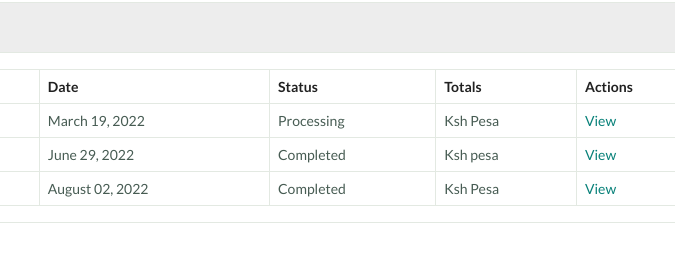
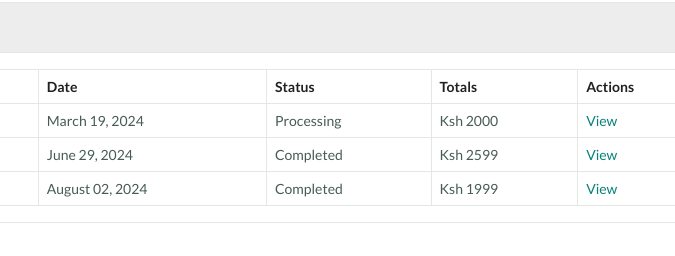
Before and after one commit to Gak1o/999, a plain HTML site: page 832-main/Barchie-main/accounts.html in a window 1280 px wide. Both pictures are taken after a click on the element "Orders". Shown: the part 286-542 px from the top of the page, 477-1152 px from the left. Drawn offline with nearby package versions, Linux system fonts and the light colour scheme.

Commit message:
small changes

```diff
--- a/832-main/Barchie-main/accounts.html
+++ b/832-main/Barchie-main/accounts.html
@@ -148,23 +148,23 @@
                   <tbody>
                     <tr>
                       <td>#1357</td>
-                      <td>March 19, 2022</td>
+                      <td>March 19, 2024</td>
                       <td>Processing</td>
-                      <td>Ksh Pesa</td>
+                      <td>Ksh 2000</td>
                       <td><a href="#" class="view__order">View</a></td>
                     </tr>
                     <tr>
                       <td>#2468</td>
-                      <td>June 29, 2022</td>
+                      <td>June 29, 2024</td>
                       <td>Completed</td>
-                      <td>Ksh pesa</td>
+                      <td>Ksh 2599</td>
                       <td><a href="#" class="view__order">View</a></td>
                     </tr>
                     <tr>
                       <td>#2366</td>
-                      <td>August 02, 2022</td>
+                      <td>August 02, 2024</td>
                       <td>Completed</td>
-                      <td>Ksh Pesa</td>
+                      <td>Ksh 1999</td>
                       <td><a href="#" class="view__order">View</a></td>
                     </tr>
                   </tbody>
```
